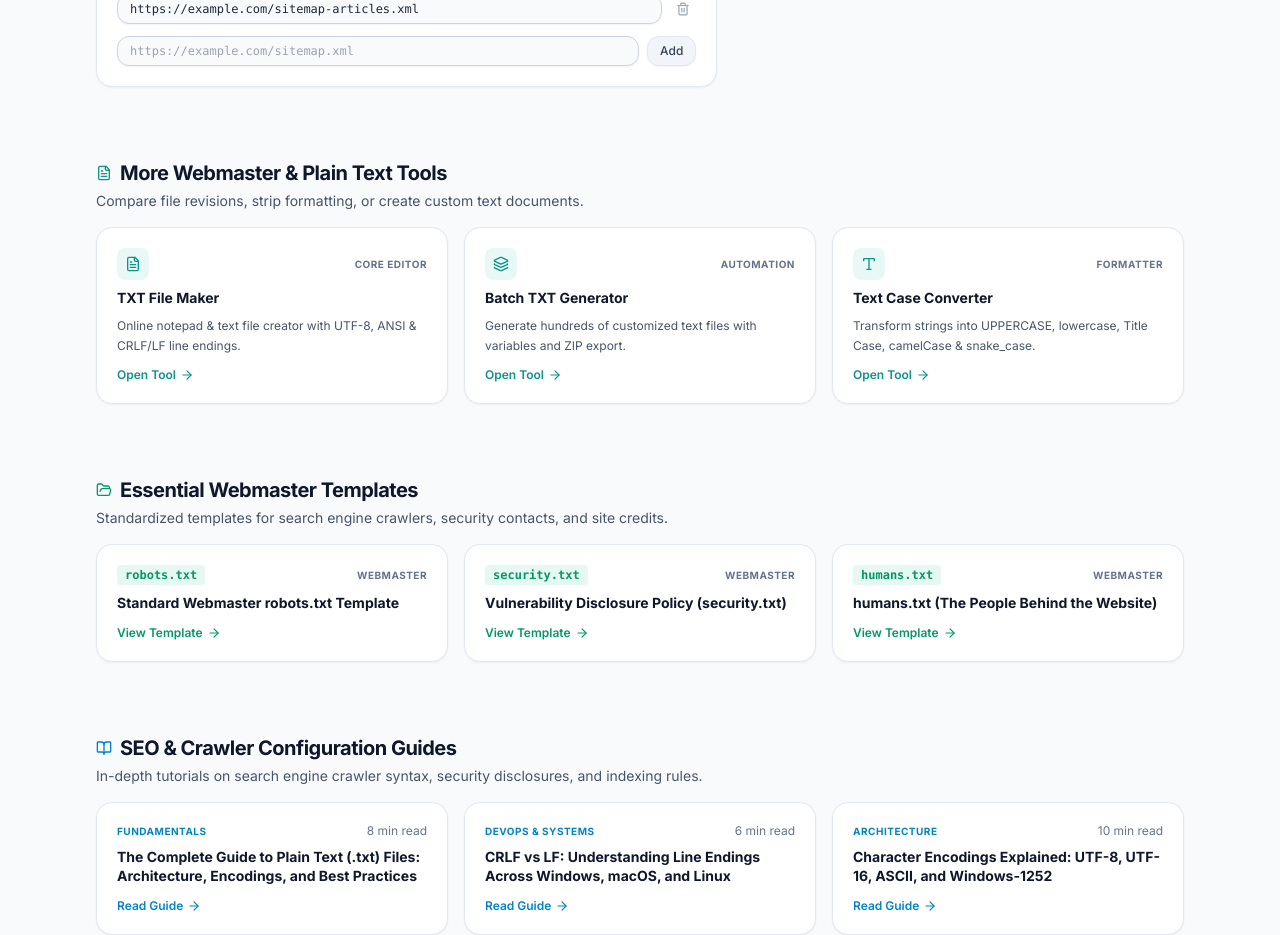
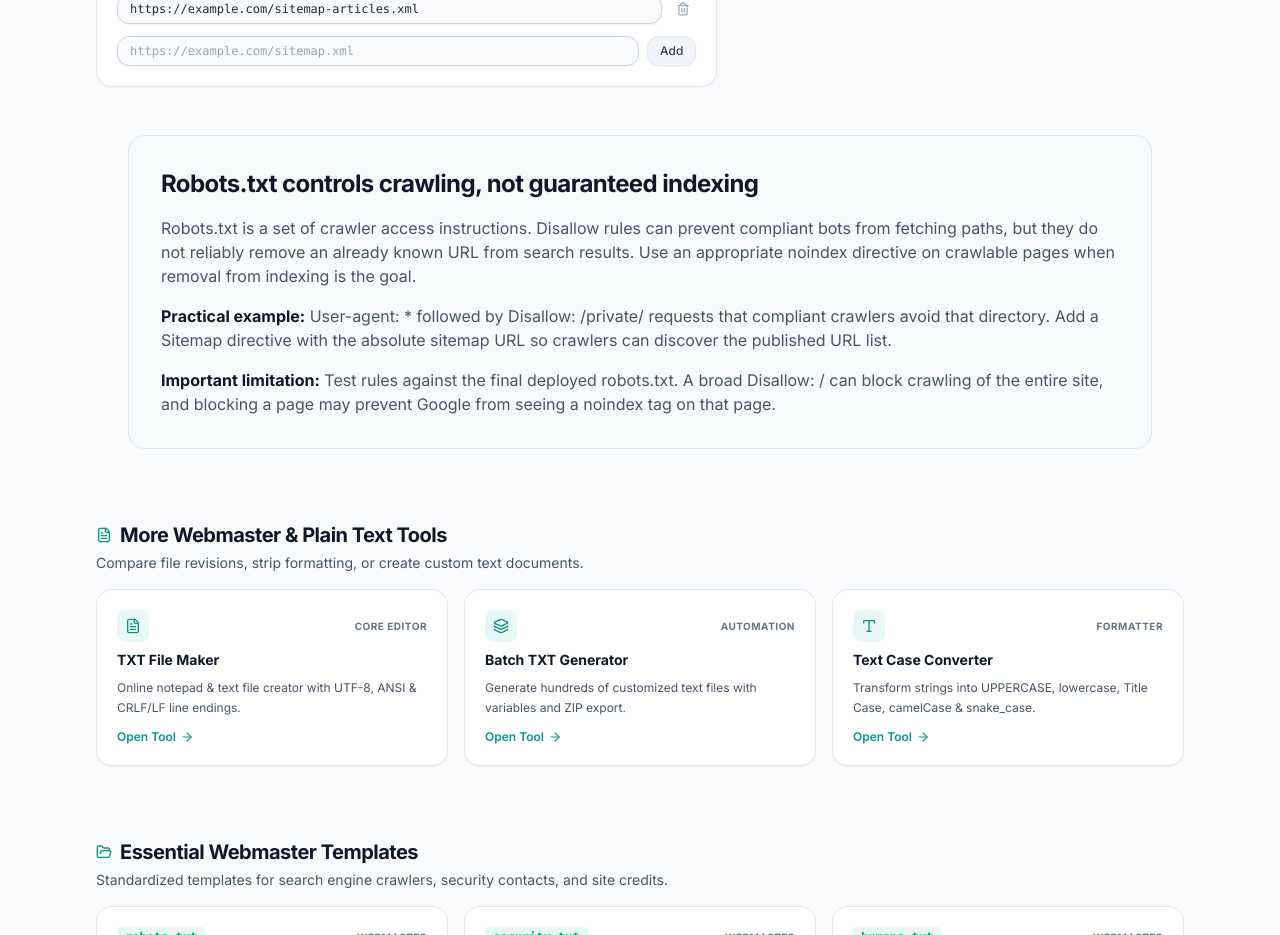
Before and after one commit to ismailattar631-netizen/Txtfilemaker, a Next.js app: page /tools/robots-txt-generator in a window 1280 px wide. Shown: the part 960-1895 px from the top of the page. Built offline with nearby package versions, Linux system fonts and the light colour scheme.

Commit message:
content: add actionable guidance and limitations to robots-txt-generator

```diff
--- a/src/app/tools/robots-txt-generator/page.tsx
+++ b/src/app/tools/robots-txt-generator/page.tsx
@@ -290,6 +290,18 @@ export default function RobotsTxtGeneratorPage() {
         </div>
       </div>
 
+      {/* Task-specific editorial guidance */}
+      <section aria-labelledby="practical-guidance-robots-txt-generator" className="mx-auto max-w-6xl px-4 sm:px-6 lg:px-8">
+        <div className="rounded-2xl border border-slate-200 bg-slate-50/80 p-6 sm:p-8 dark:border-slate-800 dark:bg-slate-900/50">
+          <h2 id="practical-guidance-robots-txt-generator" className="text-xl sm:text-2xl font-bold tracking-tight text-slate-900 dark:text-white">Robots.txt controls crawling, not guaranteed indexing</h2>
+          <div className="mt-4 space-y-4 text-sm sm:text-base leading-7 text-slate-600 dark:text-slate-300">
+            <p>Robots.txt is a set of crawler access instructions. Disallow rules can prevent compliant bots from fetching paths, but they do not reliably remove an already known URL from search results. Use an appropriate noindex directive on crawlable pages when removal from indexing is the goal.</p>
+            <p><strong className="text-slate-900 dark:text-white">Practical example:</strong> User-agent: * followed by Disallow: /private/ requests that compliant crawlers avoid that directory. Add a Sitemap directive with the absolute sitemap URL so crawlers can discover the published URL list.</p>
+            <p><strong className="text-slate-900 dark:text-white">Important limitation:</strong> Test rules against the final deployed robots.txt. A broad Disallow: / can block crawling of the entire site, and blocking a page may prevent Google from seeing a noindex tag on that page.</p>
+          </div>
+        </div>
+      </section>
+
       {/* Internal Linking: Related Tools */}
       <RelatedToolsSection
         title="More Webmaster & Plain Text Tools"
```
